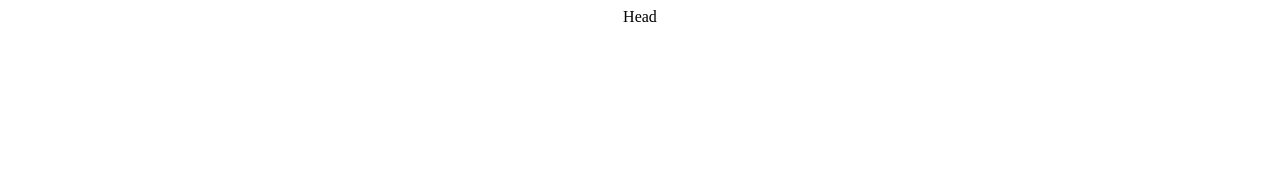
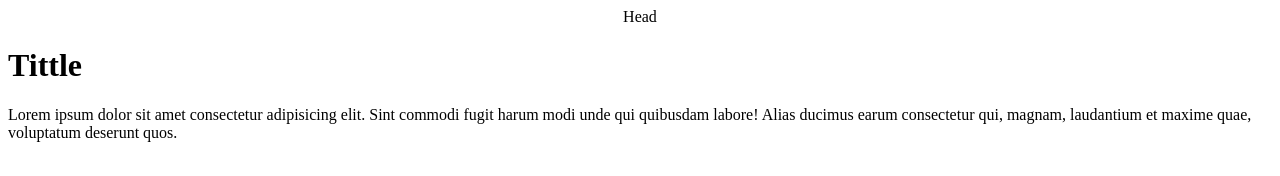
Before and after one commit to KumarSanthos/project, a plain HTML site: page index.html in a window 1280 px wide. Drawn offline with Linux system fonts and the light colour scheme.

Commit message:
Added details and tittle

```diff
--- a/index.html
+++ b/index.html
@@ -7,5 +7,9 @@
 </head>
 <body>
 	<center>Head</center>
+	<h1>Tittle</h1>
+	<p>
+		Lorem ipsum dolor sit amet consectetur adipisicing elit. Sint commodi fugit harum modi unde qui quibusdam labore! Alias ducimus earum consectetur qui, magnam, laudantium et maxime quae, voluptatum deserunt quos.
+	</p>
 </body>
 </html>
```
